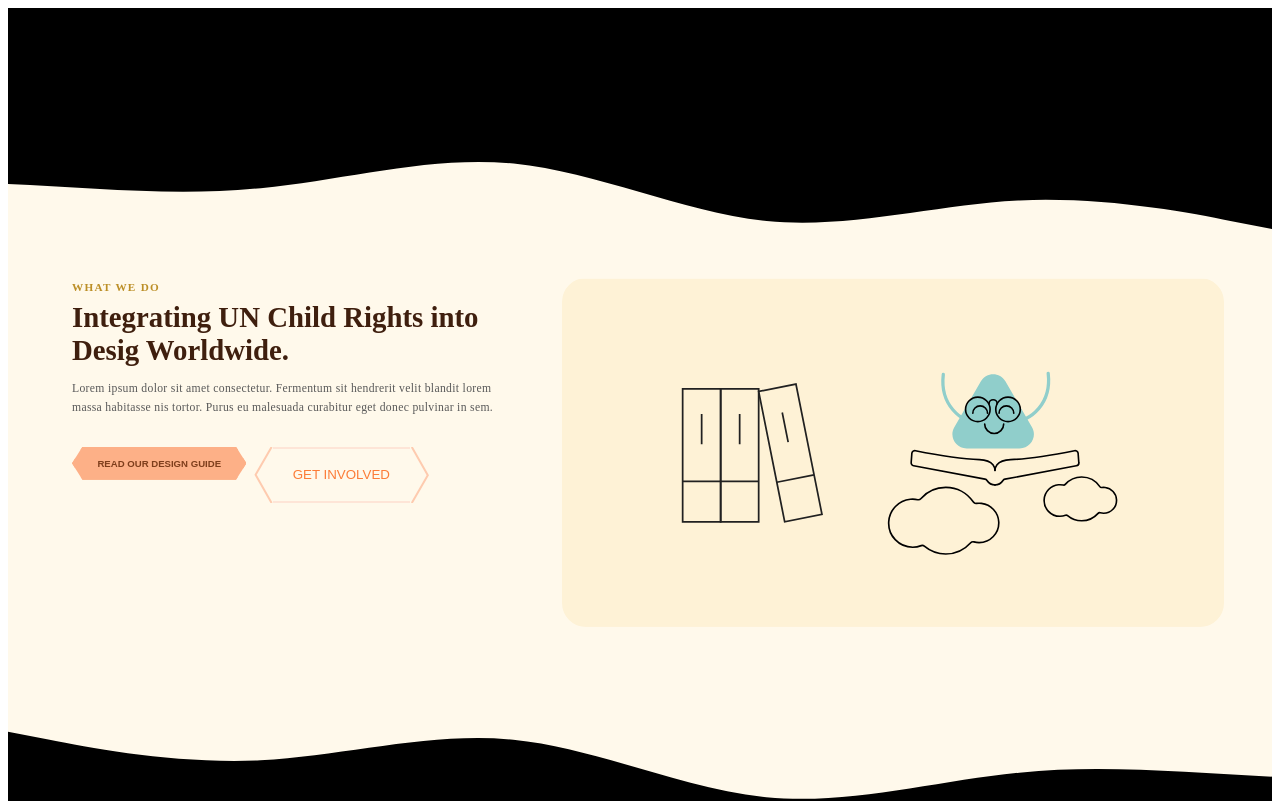
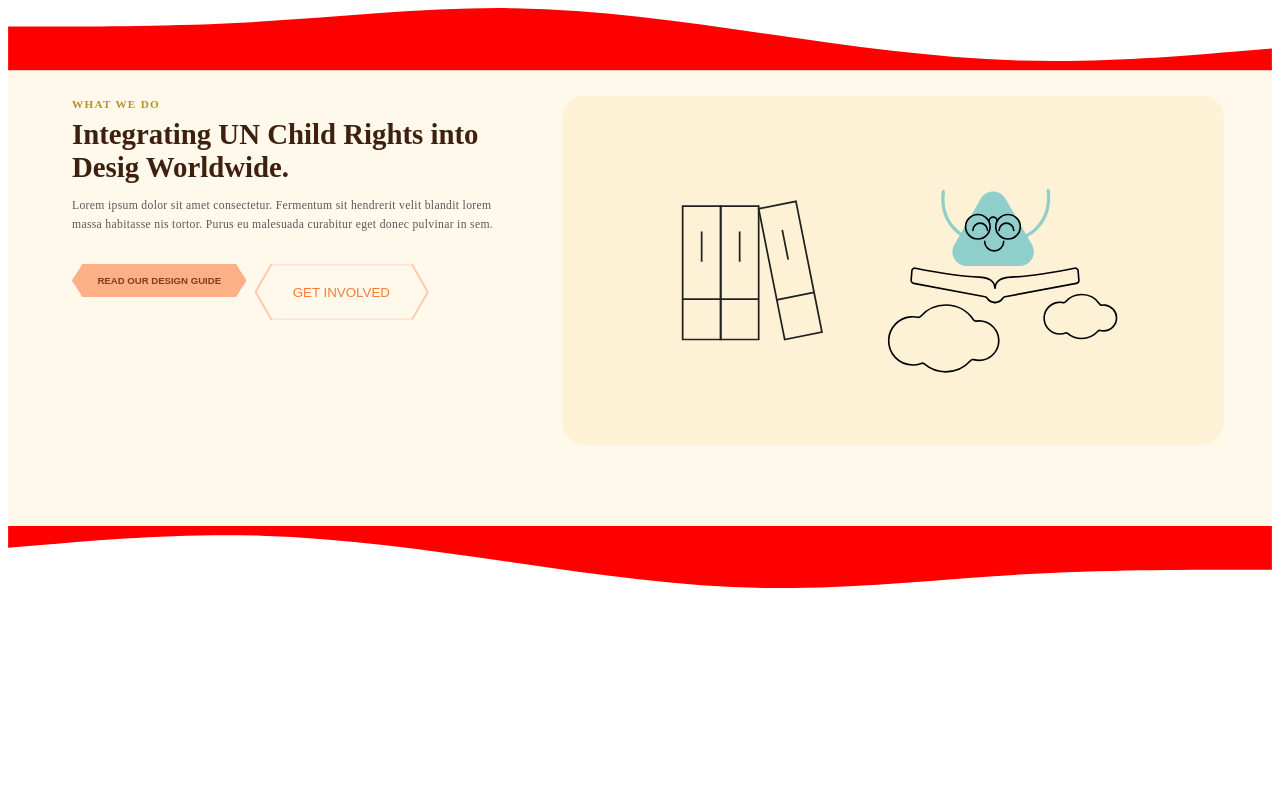
Before and after one commit to joakimtrulsson/d4cr-frontend-nextjs, a Next.js app in the folder frontend/: page /text-media-page in a window 1280 px wide. Shown: the top 801 px of the page. Built offline with nearby package versions, Linux system fonts and the light colour scheme.

Commit message:
created base/layout.scss

```diff
--- a/frontend/src/themes/components/waves/bottom-wave.js
+++ b/frontend/src/themes/components/waves/bottom-wave.js
@@ -1,11 +1,10 @@
-import '../../../themes/sources/scss/components/waves/bottom-wave.scss'
 import WaveSvg from '../../sources/assets/graphics/wave.svg'
 import Image from 'next/image'
 
 const BottomWave = ({bgColor}) => {
 
     return (
-        <Image className='bottom-wave' style={{ backgroundColor: bgColor }} src={WaveSvg} />
+        <Image className='coverage updown-reverse' style={{ backgroundColor: '#fff' }} src={WaveSvg} />
     )
 }
 
--- a/frontend/src/themes/components/waves/top-wave.js
+++ b/frontend/src/themes/components/waves/top-wave.js
@@ -1,4 +1,4 @@
-import '../../../themes/sources/scss/components/waves/top-wave.scss'
+import '../../sources/scss/base/layout.scss'
 import WaveSvg from '../../sources/assets/graphics/wave.svg'
 import Image from 'next/image'
 
@@ -6,7 +6,7 @@
 const TopWave = ({bgColor}) => {
 
     return (
-        <Image className='top-wave' style={{ backgroundColor: bgColor }} src={WaveSvg} />
+        <Image className='coverage' style={{ backgroundColor: '#fff' }} src={WaveSvg} />
     )
 }
 
--- /dev/null
+++ b/frontend/src/themes/sources/scss/base/layout.scss
@@ -0,0 +1,11 @@
+
+.coverage {
+    height: 100%;
+    width: 100%;
+    object-fit: cover;
+    display: block;
+}
+
+.updown-reverse {
+    transform: scale(-1, -1);
+}
--- a/frontend/src/themes/sources/scss/components/waves/bottom-wave.scss
+++ /dev/null
@@ -1,9 +0,0 @@
-/* Bottom wave.scss */
-
-.bottom-wave {
-    width: 100%;
-    height: 100%;
-    object-fit: cover;
-    display: block;
-    transform: scale(-1, -1);
-}
--- a/frontend/src/themes/sources/scss/components/waves/top-wave.scss
+++ /dev/null
@@ -1,8 +0,0 @@
-/* Top wave.scss */
-
-.top-wave{
-    width: 100%;
-    height: 100%;
-    object-fit: cover;
-    display: block;
-}
```
Also changed, not shown: frontend/src/themes/sources/assets/graphics/bottom-wave.svg (deleted), frontend/src/themes/sources/assets/graphics/wave.svg.
